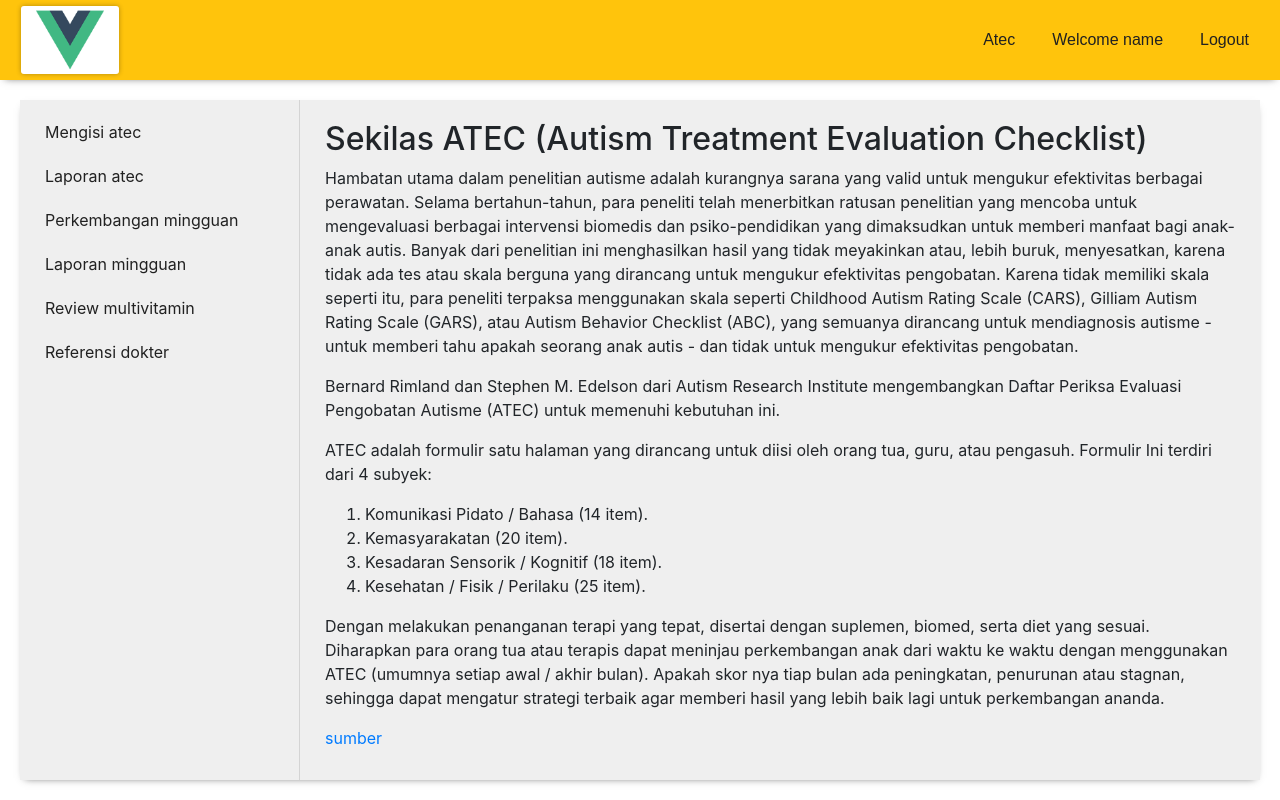
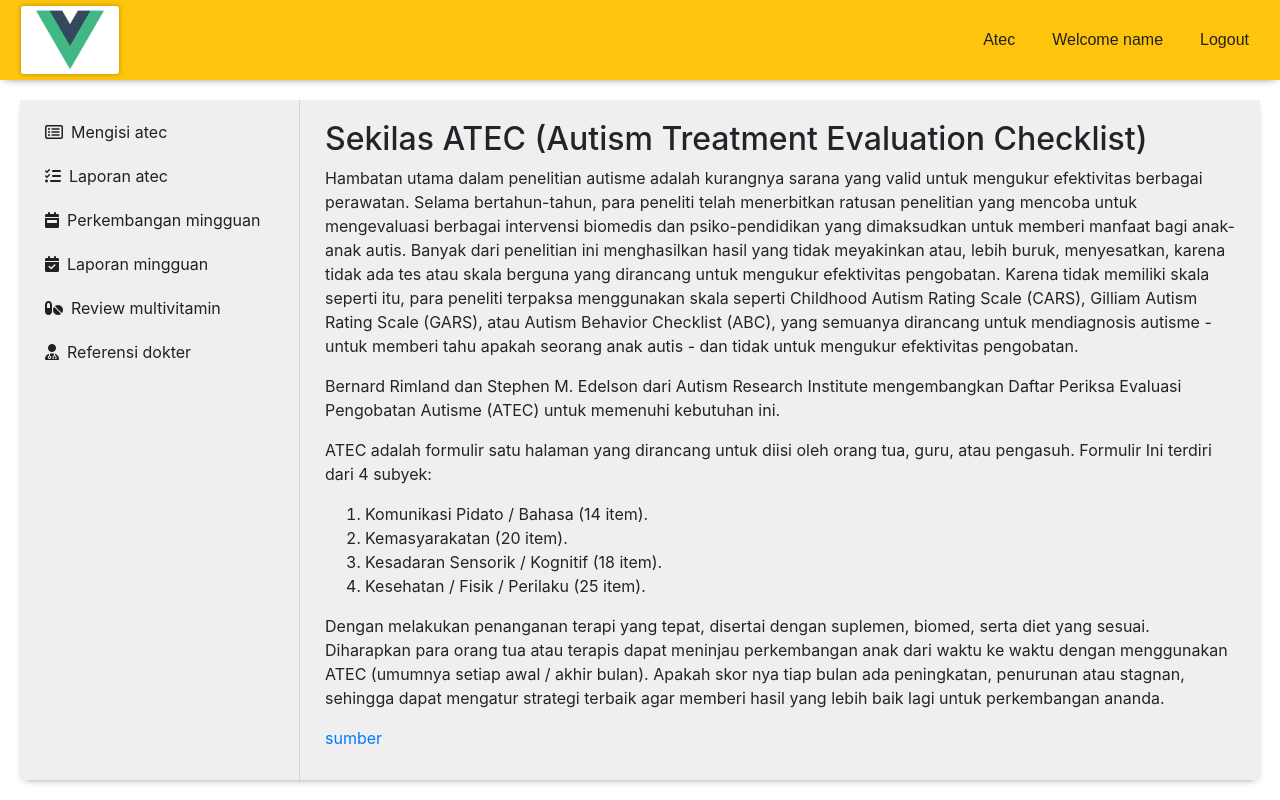
Before and after one commit to alansarluv/superkid-client, a Vue app: page /atec in a window 1280 px wide. Built offline with nearby package versions, Linux system fonts and the light colour scheme; sample sign-in values are in the browser's storage.

Commit message:
Adjust icon font awesome 5

```diff
--- a/public/index.html
+++ b/public/index.html
@@ -9,7 +9,8 @@
     <!-- Bootstrap core CSS -->
     <!-- <link rel="stylesheet" href="/src/assets/bootstrap/css/bootstrap.min.css"> -->
     <link rel="stylesheet" href="https://stackpath.bootstrapcdn.com/bootstrap/4.3.1/css/bootstrap.min.css" integrity="sha384-ggOyR0iXCbMQv3Xipma34MD+dH/1fQ784/j6cY/iJTQUOhcWr7x9JvoRxT2MZw1T" crossorigin="anonymous">
-
+    <!-- Font Awesome 5 -->
+    <script src="https://kit.fontawesome.com/7fc6a646bb.js" crossorigin="anonymous"></script>
     <title>superkid</title>
   </head>
   <body>
--- a/src/components/atec/Detail.vue
+++ b/src/components/atec/Detail.vue
@@ -7,6 +7,9 @@
           <h3 class="mb-2">
             Detail Atec for {{detail.kidName}},
             <span>( {{yearMonth(detail.monthYear)}} )</span>
+            <span class="float-right">
+              <router-link to="/atec/report" class="btn btn-secondary">Back to atec report</router-link>
+            </span>
           </h3>
           <h4 class="mt-3 mb-5">Kemampuan total = {{detail.bicaraTotal + detail.sosialTotal + detail.sensorikTotal + detail.umumTotal }}</h4>
           <div class="row detail-form">
@@ -45,9 +48,6 @@
                   <span>{{valueDetail('umum', index)}}</span>
                 </li>
               </ul>
-            </div>
-            <div class="col-lg-12 col-md-12 col-sm-12 text-center mt-5">
-              <router-link to="/atec/report" class="btn btn-secondary">Back to atec report</router-link>
             </div>
           </div>
         </template>
@@ -156,6 +156,12 @@
           align-items: center;
           font-size: 12px;
           border-bottom: 1px solid black;
+
+          span:nth-child(2) {
+            text-align: right;
+            white-space: nowrap;
+            padding-left: 10px;
+          }
         }
       }
     }
--- a/src/components/atec/Form.vue
+++ b/src/components/atec/Form.vue
@@ -109,7 +109,7 @@
                 >
                   <!-- class active only if formActive = 1 -->
                   Form 1 - Kemampuan Bicara/Berbahasa ( {{atec.bicaraTotalLength}} / 14)
-                  <i class="fa fa-check-square-o" aria-hidden="true"></i>
+                  <i v-if="atec.bicaraTotalLength === 14" class="fas fa-check"></i>
                 </p>
                 <p
                   class="header-question"
@@ -120,6 +120,7 @@
                   @click="formActive = 2"
                 >
                   Form 2 - Kemampuan Bersosialisasi ( {{atec.sosialTotalLength}} / 20)
+                  <i v-if="atec.sosialTotalLength === 20" class="fas fa-check"></i>
                 </p>
                 <p
                   class="header-question"
@@ -130,6 +131,7 @@
                   @click="formActive = 3"
                 >
                   Form 3 - Kesadaran sensorik / kognitif ( {{atec.sensorikTotalLength}} / 18)
+                  <i v-if="atec.sensorikTotalLength === 18" class="fas fa-check"></i>
                 </p>
                 <p
                   class="header-question"
@@ -140,6 +142,7 @@
                   @click="formActive = 4"
                 >
                   Form 4 - Kesehatan umum, fisik dan perilaku ( {{atec.umumTotalLength}} / 25)
+                  <i v-if="atec.umumTotalLength === 25" class="fas fa-check"></i>
                 </p>
                 <button v-show="submitBtn" type="submit" class="form-control btn btn-info">  S  U  B  M  I  T  </button>
               </div>
--- a/src/components/partials/Sidebar.vue
+++ b/src/components/partials/Sidebar.vue
@@ -2,22 +2,40 @@
   <div class="sidebar">
     <ul>
       <li>
-        <router-link to="/atec/form" class="">Mengisi atec</router-link>
+        <router-link to="/atec/form" class="">
+          <i class="far fa-list-alt"></i>
+          <span class="ml-2">Mengisi atec</span>
+        </router-link>
       </li>
       <li>
-        <router-link to="/atec/report" class="">Laporan atec</router-link>
+        <router-link to="/atec/report" class="">
+          <i class="fas fa-tasks"></i>
+          <span class="ml-2">Laporan atec</span>
+        </router-link>
       </li>
       <li>
-        <router-link to="/weekly-note/form" class="">Perkembangan mingguan</router-link>
+        <router-link to="/weekly-note/form" class="">
+          <i class="fas fa-calendar-week"></i>
+          <span class="ml-2">Perkembangan mingguan</span>
+        </router-link>
       </li>
       <li>
-        <router-link to="/weekly-note/report" class="">Laporan mingguan</router-link>
+        <router-link to="/weekly-note/report" class="">
+          <i class="fas fa-calendar-check"></i>
+          <span class="ml-2">Laporan mingguan</span>
+        </router-link>
       </li>
       <li>
-        <router-link to="/drug-multivitamin" class="">Review multivitamin</router-link>
+        <router-link to="/drug-multivitamin" class="">
+          <i class="fas fa-pills"></i>
+          <span class="ml-2">Review multivitamin</span>
+        </router-link>
       </li>
       <li>
-        <router-link to="/doctor" class="">Referensi dokter</router-link>
+        <router-link to="/doctor" class="">
+          <i class="fas fa-user-md"></i>
+          <span class="ml-2">Referensi dokter</span>
+        </router-link>
       </li>
       <!-- review suplemen -->
       <!-- review obat -->
```
